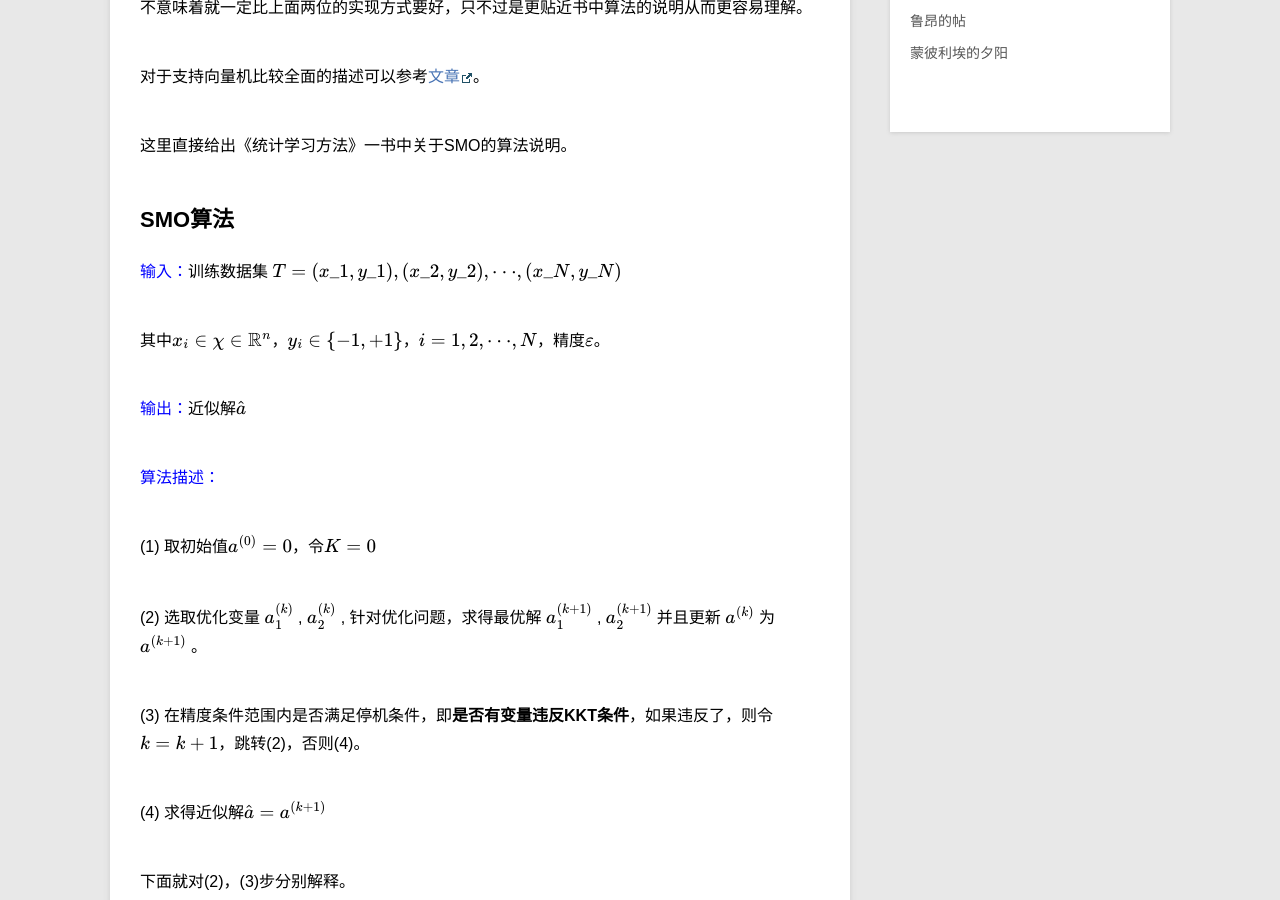
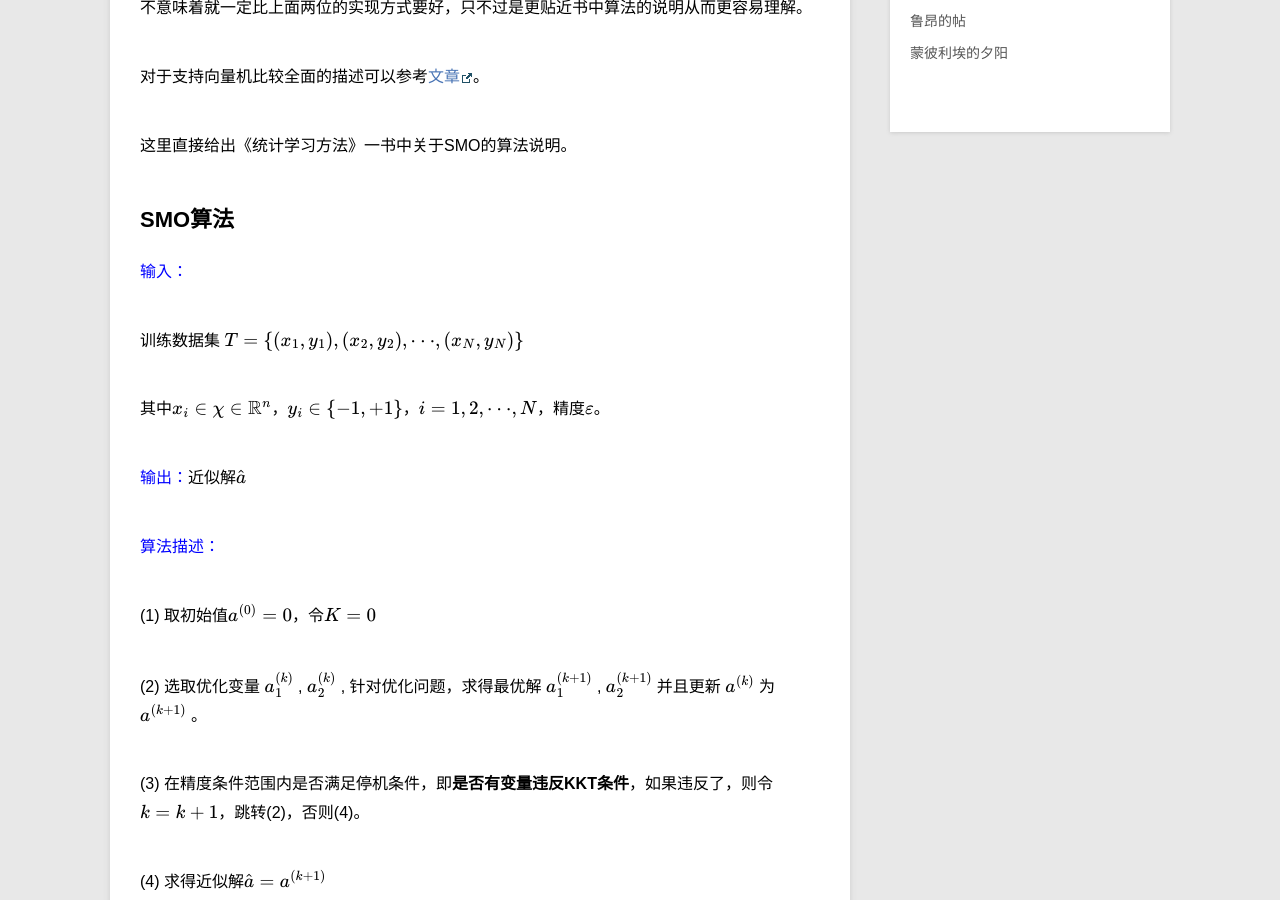
Before and after one commit to ZhiyuanLIPlus/zhiyuanliplus.github.io, a Jekyll site: the page built from _posts/blog/2017-04-09-SVM-SMO.md, in a window 1280 px wide and 900 px high, scrolled down 600 px. Built offline with Jekyll 4.4.1, drawn with Linux system fonts in a browser that asks for light colours; formulas are drawn with MathJax 3.

Commit message:
Test for MathFormula in blog

```diff
--- a/_posts/blog/2017-04-09-SVM-SMO.md
+++ b/_posts/blog/2017-04-09-SVM-SMO.md
@@ -17,7 +17,7 @@ description: 《统计学习方法》书中SMO算法的实现
 
 ## SMO算法
 
-<p style="text-indent:0"><em style="color:blue"> 输入：</em>训练数据集 $ T=\\{ ({x\_1},{y\_1}),({x\_2},{y\_2}), \cdot \cdot \cdot ,({x\_N},{y\_N})\\} $ </p>
+<p style="text-indent:0"><em style="color:blue"> 输入：</em></p>训练数据集 $ T= \\{ ({x\_1},{y\_1}),({x\_2},{y\_2}), \cdot \cdot \cdot ,({x\_N},{y\_N}) \\} $
 
 其中$ {x\_i} \in \chi  \in {\mathbb{R}^n}$，${y\_i} \in \\{-1,+1\\}$，$i=1,2,\cdot\cdot\cdot,N$，精度$\varepsilon$。
 
```
